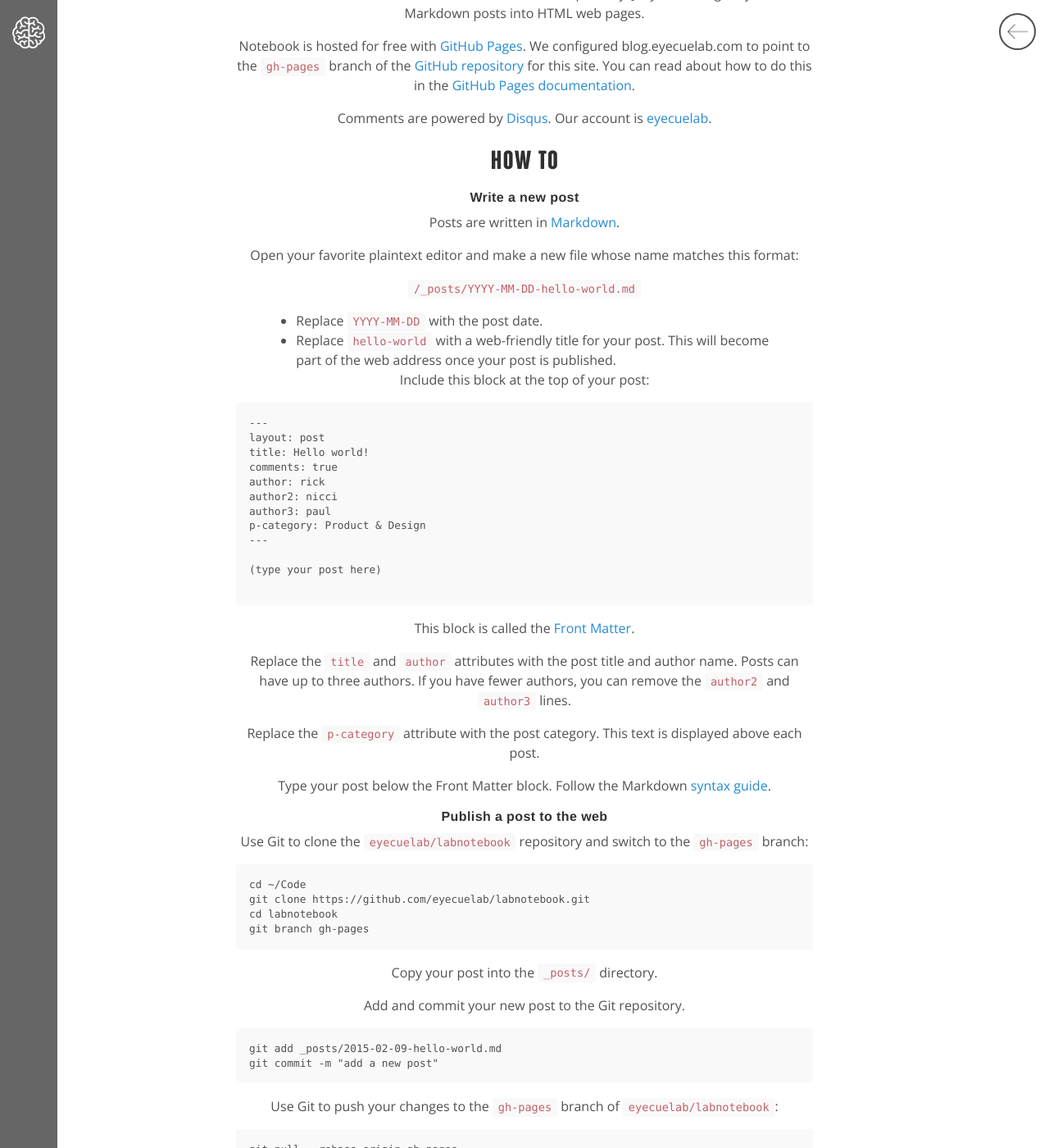
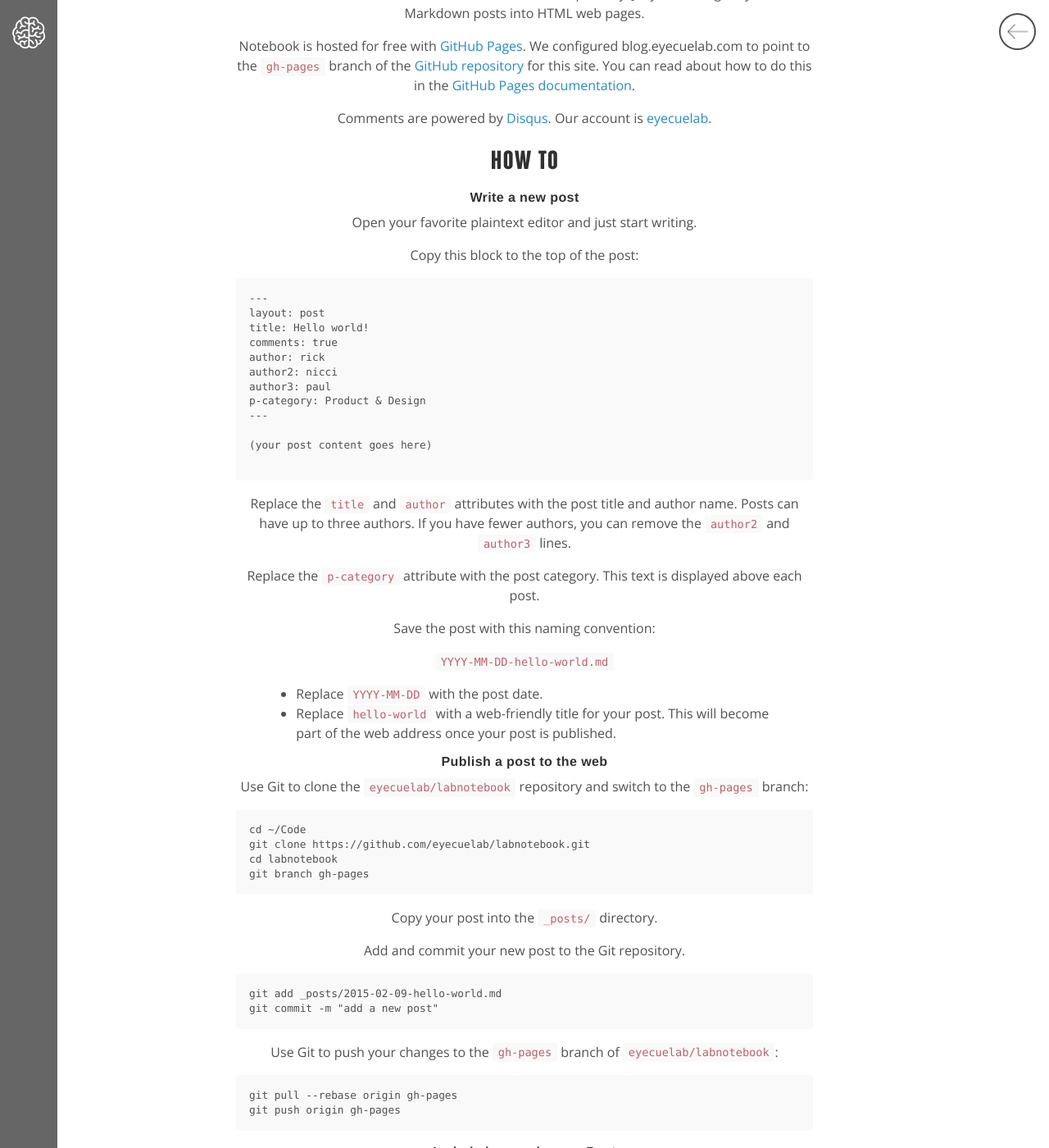
Before and after one commit to eyecuelab/labnotebook, a Jekyll site: the page built from _posts/2015-02-12-blog-demo.md, in a window 1280 px wide and 1400 px high, scrolled down 456 px. Shown: the whole window at 82% size. Built offline with Jekyll 4.4.1, drawn with Linux system fonts in a browser that asks for light colours; some web fonts are replaced; Markdown is read by kramdown in place of the engine named in the settings; comment, search, counter and statistics services are not loaded; some of the changed text lies outside the part shown.

Commit message:
revise first post

````diff
--- a/_posts/2015-02-12-blog-demo.md
+++ b/_posts/2015-02-12-blog-demo.md
@@ -23,16 +23,9 @@ Comments are powered by [Disqus](https://disqus.com). Our account is [eyecuelab]
 
 ## Write a new post
 
-Posts are written in [Markdown](http://daringfireball.net/projects/markdown/syntax).
+Open your favorite plaintext editor and just start writing.
 
-Open your favorite plaintext editor and make a new file whose name matches this format:
-
-`/_posts/YYYY-MM-DD-hello-world.md`
-
-- Replace `YYYY-MM-DD` with the post date.
-- Replace `hello-world` with a web-friendly title for your post. This will become part of the web address once your post is published.
-
-Include this block at the top of your post:
+Copy this block to the top of the post:
 
 ```
 ---
@@ -45,17 +38,20 @@ author3: paul
 p-category: Product & Design
 ---
 
-(type your post here)
+(your post content goes here)
 
 ```
-
-This block is called the [Front Matter](http://jekyllrb.com/docs/frontmatter/).
 
 Replace the `title` and `author` attributes with the post title and author name. Posts can have up to three authors. If you have fewer authors, you can remove the `author2` and `author3` lines.
 
 Replace the `p-category` attribute with the post category. This text is displayed above each post.
 
-Type your post below the Front Matter block. Follow the Markdown [syntax guide](https://help.github.com/articles/markdown-basics/).
+Save the post with this naming convention:
+
+`YYYY-MM-DD-hello-world.md`
+
+- Replace `YYYY-MM-DD` with the post date.
+- Replace `hello-world` with a web-friendly title for your post. This will become part of the web address once your post is published.
 
 ## Publish a post to the web
 
````
Also changed, not shown: other parts of _posts/2015-02-12-blog-demo.md (+0 -5 lines).
